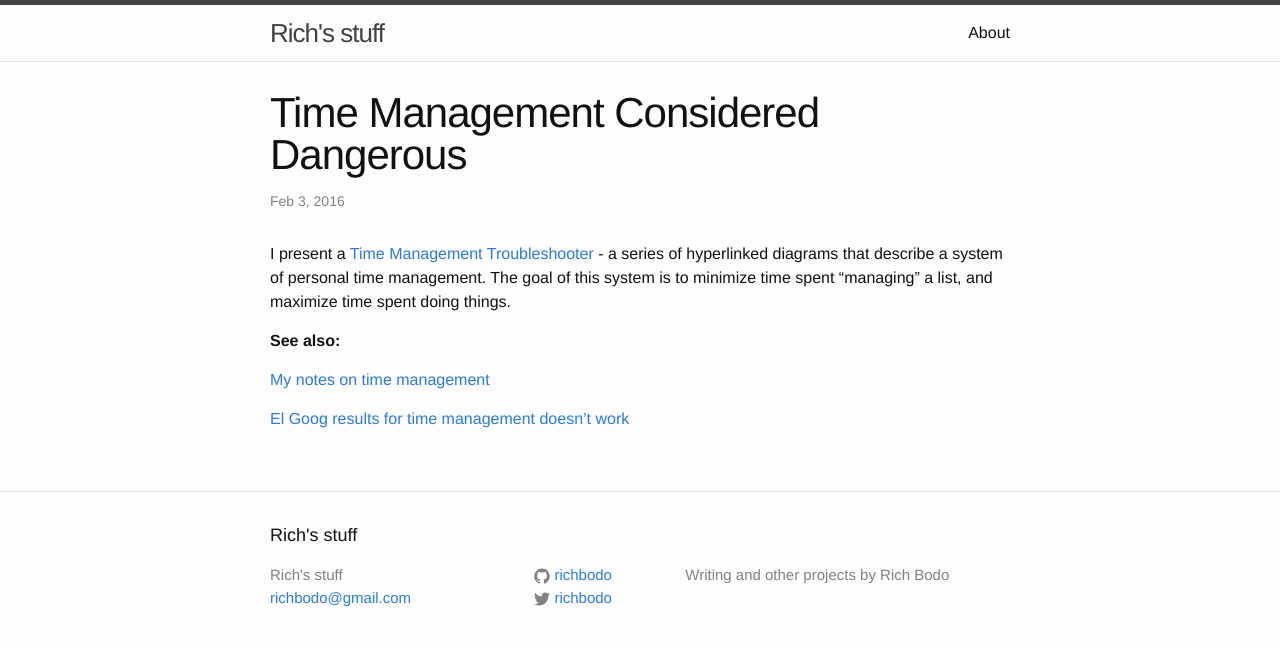
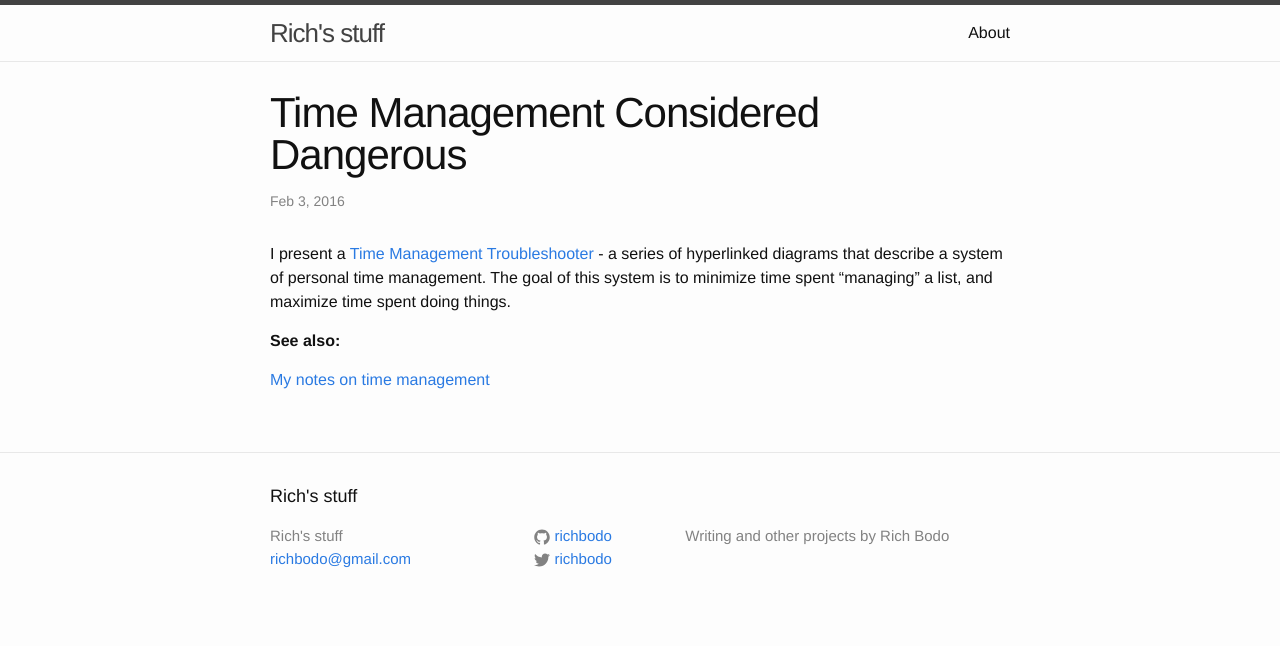
Before and after one commit to richbodo/richbodo.github.io, a Jekyll site: the page built from _posts/2016-02-02-tmcd.markdown, in a window 1280 px wide. Shown: the top 646 px of the page. Built offline with Jekyll 4.4.1, drawn with Linux system fonts in a browser that asks for light colours.

Commit message:
remove bogus link

```diff
--- a/_posts/2016-02-02-tmcd.markdown
+++ b/_posts/2016-02-02-tmcd.markdown
@@ -10,5 +10,3 @@ I present a [Time Management Troubleshooter](/tmcd/tm-troubleshooting.html) - a
 **See also:**
 
 [My notes on time management](http://richbodo.pbworks.com/w/page/98076354/Pomodoro-ish%20Technique)
-
-[El Goog results for time management doesn't work](https://www.google.com/search?newwindow=1&q=time+mangement+doesn%27t+work)
```
